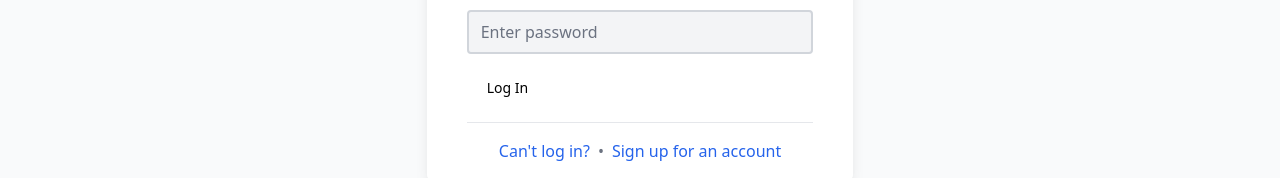
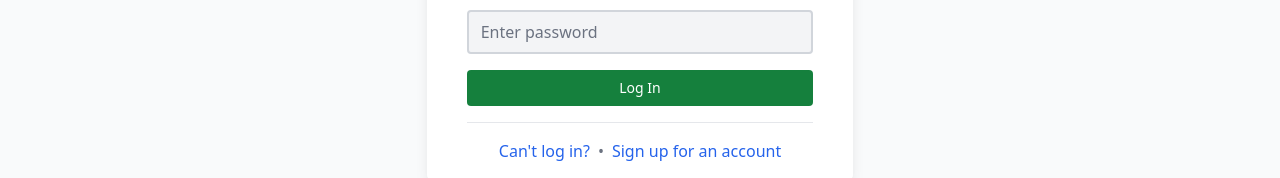
Before and after one commit to joseluis1061/trello, an Angular app: page /login in a window 1280 px wide. Shown: the part 275-453 px from the top of the page. Built offline with nearby package versions, Linux system fonts and the light colour scheme.

Commit message:
Se gregan funcionalidades extra

```diff
--- a/src/app/app.routes.ts
+++ b/src/app/app.routes.ts
@@ -7,7 +7,7 @@ export const routes: Routes = [
   {
     path: '',
     pathMatch: 'full',
-    redirectTo: 'table'
+    redirectTo: 'login'
   },
   {
     path: 'login',
--- a/src/app/pages/login/login.component.html
+++ b/src/app/pages/login/login.component.html
@@ -47,9 +47,11 @@
           <div>
             <app-btn
               [typeBtn]="'submit'"
-              [color]="'danger'"
+              [color]="'success'"
             >
-              Log In
+              <span class="text-center block">
+                Log In
+              </span>
             </app-btn>
           </div>
         </form>
--- a/src/app/pages/table/data-source.ts
+++ b/src/app/pages/table/data-source.ts
@@ -40,7 +40,11 @@ export class DataSourceProduct extends DataSource<Product> {
   }
 
   find(query: string) {
-    const newProducts = this.originalData.filter(item => item.title.toLowerCase().includes(query.toLowerCase()));
+    const newProducts = this.originalData
+    .filter(item => {
+      const word = `${item.id}-${item.title}-${item.price}`;
+      return word.toLowerCase().includes(query.toLowerCase())
+    });
     this.data.next(newProducts);
   }
 
--- a/src/app/shared/components/btn/btn.component.ts
+++ b/src/app/shared/components/btn/btn.component.ts
@@ -10,33 +10,53 @@ import { CommonModule } from '@angular/common';
 export class BtnComponent{
   @Input() typeBtn:'button'| 'reset' | 'submit' = 'submit';
   @Input() textColor: string = 'text-white';
-  @Input() color: string = 'success';
+  @Input() color: 'success' | 'primary' | 'danger' | 'light' | 'sky' = 'primary';
 
 
 
-  get colors(){
-    return {
-      'text-white': this.color === 'success' || this.color === 'primary' || this.color === 'red',
-      'text-gray-700': this.color === 'gray-light',
-
-      'bg-success-700': this.color === 'success',
-      'hover:bg-success-800': this.color === 'success',
-      'focus:ring-success-300': this.color === 'success',
-
-      'bg-primary-700': this.color === 'primary',
-      'hover:bg-primary-800': this.color === 'primary',
-      'focus:ring-primary-300': this.color === 'primary',
-
-      'bg-red-700': this.color === 'red',
-      'hover:bg-red-800': this.color === 'red',
-      'focus:ring-red-300': this.color === 'red',
-
-      'bg-gray-200': this.color === 'gray-light',
-      'hover:bg-gray-500': this.color === 'gray-light',
-      'focus:ring-gray-50': this.color === 'gray-light',
-
-      //[this.textColor]: true,
+  mapColors = {
+    success: {
+      'bg-success-700': true,
+      'hover:bg-success-800': true,
+      'focus:ring-success-300': true,
+      'text-white': true
+    },
+    primary: {
+      'bg-primary-700': true,
+      'hover:bg-primary-800': true,
+      'focus:ring-primary-300': true,
+      'text-white': true
+    },
+    danger: {
+      'bg-danger-700': true,
+      'hover:bg-danger-800': true,
+      'focus:ring-danger-300': true,
+      'text-white': true
+    },
+    sky: {
+      'bg-sky-700': true,
+      'hover:bg-sky-800': true,
+      'focus:ring-sky-300': true,
+      'text-white': true
+    },
+    light: {
+      'bg-gray-200': true,
+      'hover:bg-gray-500': true,
+      'focus:ring-gray-50': true,
+      'text-gray-700': true
     }
   }
 
+  constructor() { }
+
+  ngOnInit(): void {
+  }
+
+  get colors() {
+    const colors = this.mapColors[this.color];
+    if (colors) {
+      return colors;
+    }
+    return {};
+  }
 }
--- a/src/app/shared/components/navbar/navbar.component.html
+++ b/src/app/shared/components/navbar/navbar.component.html
@@ -49,6 +49,7 @@
   cdkConnectedOverlay
   [cdkConnectedOverlayOrigin]="userMenu"
   [cdkConnectedOverlayOpen]="activeMenu"
+  (overlayOutsideClick)="activeMenu =!activeMenu"
 >
   <div
     class="z-50 my-4 w-60 text-base list-none bg-white rounded divide-y divide-gray-100 shadow"
--- a/src/app/shared/components/todo-dialog/todo-dialog.component.html
+++ b/src/app/shared/components/todo-dialog/todo-dialog.component.html
@@ -22,19 +22,19 @@
       </div>
     </div>
     <div class="flex flex-auto space-y-2 flex-col">
-      <app-btn typeBtn="button" color="gray-light">
+      <app-btn typeBtn="button" color="light">
         <fa-icon class="text-gray-800" [icon]="faUser"></fa-icon>
         Members
       </app-btn>
-      <app-btn typeBtn="button" color="gray-light">
+      <app-btn typeBtn="button" color="light">
         <fa-icon class="text-gray-800" [icon]="faTag"></fa-icon>
         Labels
       </app-btn>
-      <app-btn typeBtn="button" color="gray-light">
+      <app-btn typeBtn="button" color="light">
         <fa-icon class="text-gray-800" [icon]="faCheckSquare"></fa-icon>
         Checklist
       </app-btn>
-      <app-btn typeBtn="button" color="gray-light">
+      <app-btn typeBtn="button" color="light">
         <fa-icon class="text-gray-800" [icon]="faClock"></fa-icon>
         Dates
       </app-btn>
```
